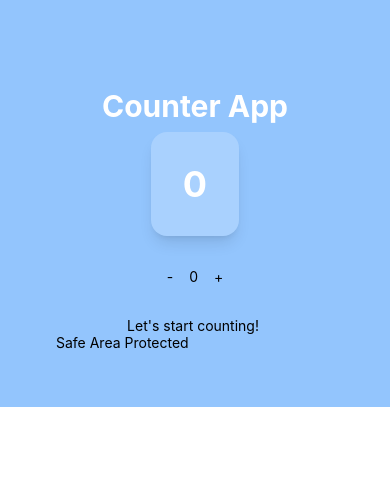
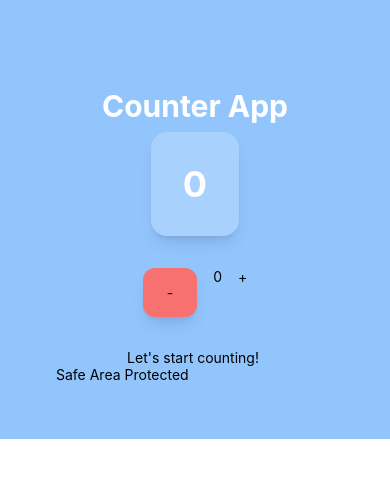
Before and after one commit to niyomugaboetiene/react-native-with-tailwindcss, a React Native app: screen / in a window 390 px wide. Shown: the top 478 px of the page. Built offline with nearby package versions, Linux system fonts and the light colour scheme.

Commit message:
react-naitve: with tailwind

```diff
--- a/components/chapter 1/safeArea.tsx
+++ b/components/chapter 1/safeArea.tsx
@@ -22,7 +22,7 @@ function SafeArea() {
 
                 <View className="flex-row gap-4 mb-8">
                     <TouchableOpacity
-                        className=""
+                        className="bg-red-400 px-6 py-4 rounded-xl shadow-lg active:bg-red-500"
                         onPress={() => setCount(count - 1)}
                     >
                         <Text className="">-</Text>
```
